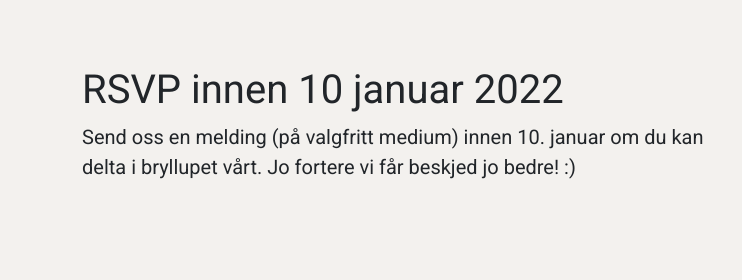
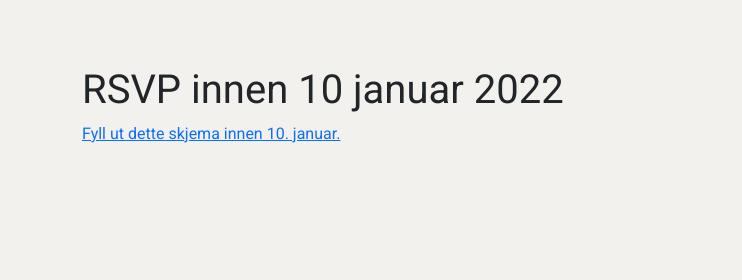
Before and after one commit to annesofie/annesofie.github.io, a plain HTML site: page 96e810fa86f435735e8ff33f328835e73676bd7b/index.html in a window 1280 px wide. Shown: the part 2820-3100 px from the top of the page, 0-742 px from the left. Drawn offline with nearby package versions, Linux system fonts and the light colour scheme; a web font is replaced by a local one.

Commit message:
rsvp skjema

```diff
--- a/96e810fa86f435735e8ff33f328835e73676bd7b/index.html
+++ b/96e810fa86f435735e8ff33f328835e73676bd7b/index.html
@@ -320,9 +320,7 @@
         <div class="row featurette">
           <div class="col-md-7">
             <h1>RSVP innen 10 januar 2022</h1>
-            <p class="lead">
-              Send oss en melding (på valgfritt medium) innen 10. januar om du kan delta i bryllupet vårt. Jo fortere vi får beskjed jo bedre! :)
-            </p>
+            <a href="https://docs.google.com/forms/d/e/1FAIpQLSf9zPgj733nde_ToYmzNJKBk0TmXK6EsFLs_hb4V1JdhHsm2Q/viewform" target="_blank">Fyll ut dette skjema innen 10. januar.</a>
           </div>
           <div class="col-md-5">
             <img
```
